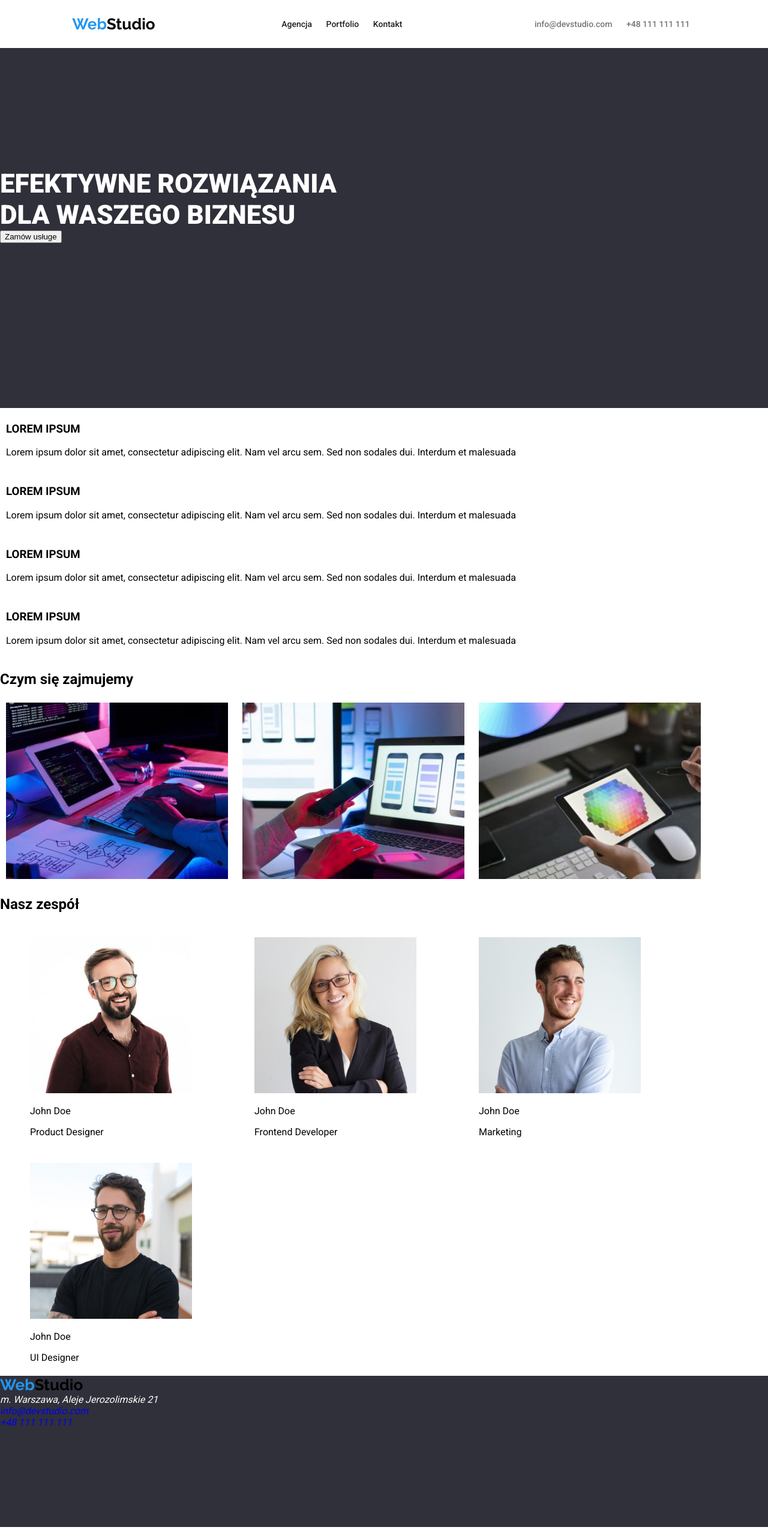
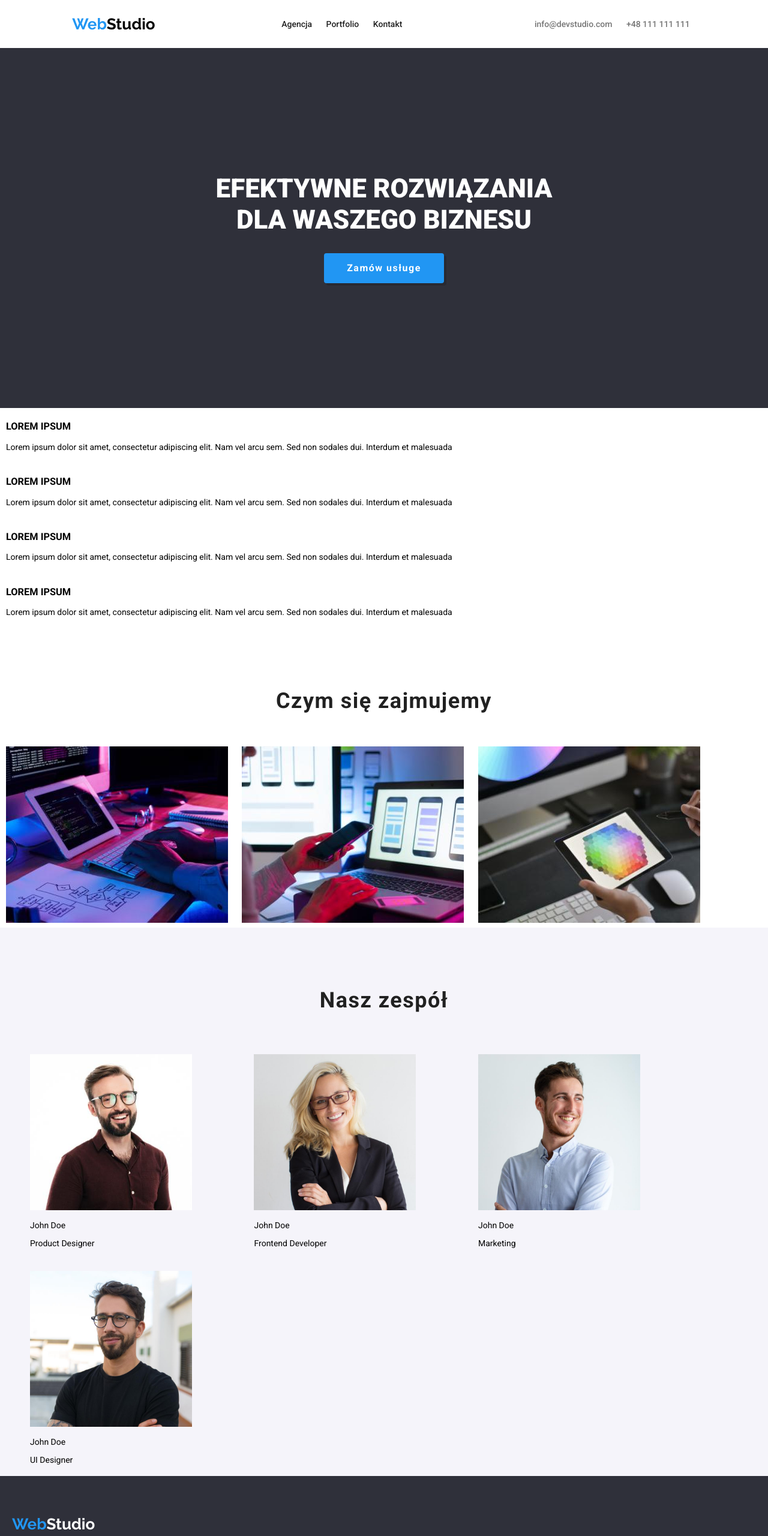
Before and after one commit to YarynaCherniak/goit-markup-hw-01, a plain HTML site: page index.html in a window 1280 px wide. Shown: the top 2560 px of the page at 60% size. Drawn offline with Linux system fonts and the light colour scheme.

Commit message:
css modified

```diff
--- a/index.html
+++ b/index.html
@@ -33,7 +33,9 @@
 
   <body>
     <header>
-      <a class="logo" href="index.html"><span class="blue">Web</span>Studio</a>
+      <a class="header-logo" href="index.html"
+        ><span class="blue">Web</span>Studio</a
+      >
       <nav>
         <ul>
           <li><a href="#">Agencja</a></li>
@@ -128,7 +130,7 @@
           </li>
         </ul>
       </section>
-      <section>
+      <section class="team">
         <h2>Nasz zespół</h2>
         <ul>
           <li>
@@ -192,9 +194,11 @@
     </main>
 
     <footer>
-      <a class="logo" href="index.html"><span class="blue">Web</span>Studio</a>
+      <a class="footer-logo" href="index.html"
+        ><span class="blue">Web</span>Studio</a
+      >
       <address id="contact">
-        m. Warszawa, Aleje Jerozolimskie 21<br />
+        <p>m. Warszawa, Aleje Jerozolimskie 21</p>
         <a href="mailto:info@devstudio.com">info@devstudio.com</a><br />
         <a href="tel:+48111111111">+48 111 111 111</a>
       </address>
--- a/style.css
+++ b/style.css
@@ -11,6 +11,8 @@
 body {
   max-width: 1600px;
   font-family: "Roboto", sans-serif;
+  font-size: 14px;
+  font-weight: 400;
   margin: 0;
 }
 
@@ -38,24 +40,71 @@ menu a:hover {
 }
 
 h1 {
+  color: var(--white);
   font-size: 44px;
   font-weight: 900;
   margin: 0;
-  padding-top: 200px;
+  padding-bottom: 30px;
+  text-align: center;
+}
+
+h2 {
+  text-align: center;
+  color: var(--nero);
+  font-size: 36px;
+  font-weight: 700;
+  line-height: 42px;
+  letter-spacing: 1.5px;
+  padding: 100px 0 50px 0;
+  margin: 0;
 }
 
 .title {
-  color: var(--white);
+  display: flex;
+  flex-direction: column;
+  justify-content: center;
+  align-items: center;
   background: var(--blackRock);
   height: 600px;
 }
 
+button {
+  font-family: "Roboto", sans-serif;
+  color: var(--white);
+  background: var(--dodgerBlue);
+  font-size: 16px;
+  font-weight: 700;
+  line-height: 30px;
+  letter-spacing: 1.5px;
+  width: 200px;
+  height: 50px;
+  border: none;
+  border-radius: 4px;
+  box-shadow: 4px 4px rgb(0 0 0 /0.15);
+}
+
+.team {
+  background: var(--ghostWhite);
+}
+
 footer {
+  display: flex;
+  flex-direction: column;
+  justify-content: center;
   height: 252px;
   color: var(--white);
   background: var(--blackRock);
+  padding-inline: 20px;
+}
+address {
+  font-style: normal;
 }
 
+address a {
+  color: var(--white);
+  opacity: 0.6;
+  line-height: 24px;
+}
 ul,
 menu {
   list-style-type: none;
@@ -72,9 +121,14 @@ a {
   text-decoration: none;
 }
 
-.logo {
+.header-logo {
   font: bold 26px "Raleway", sans-serif;
   color: var(--black);
+}
+
+.footer-logo {
+  font: bold 26px "Raleway", sans-serif;
+  color: var(--white);
 }
 
 .blue {
```
